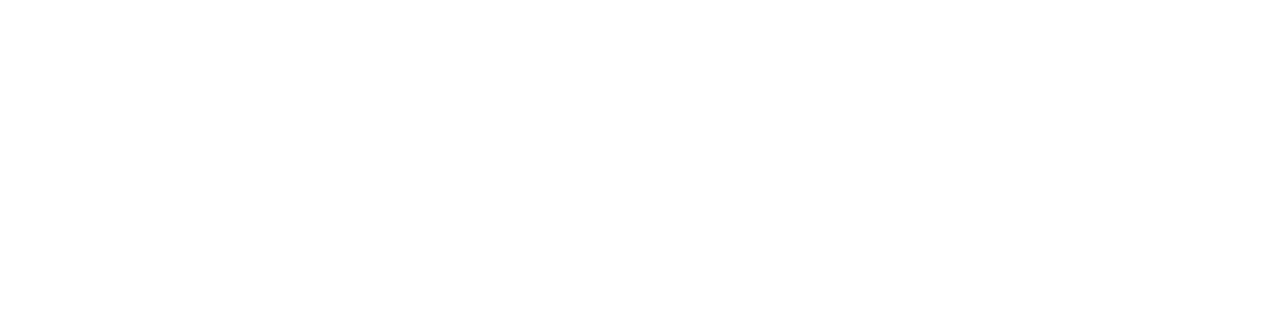
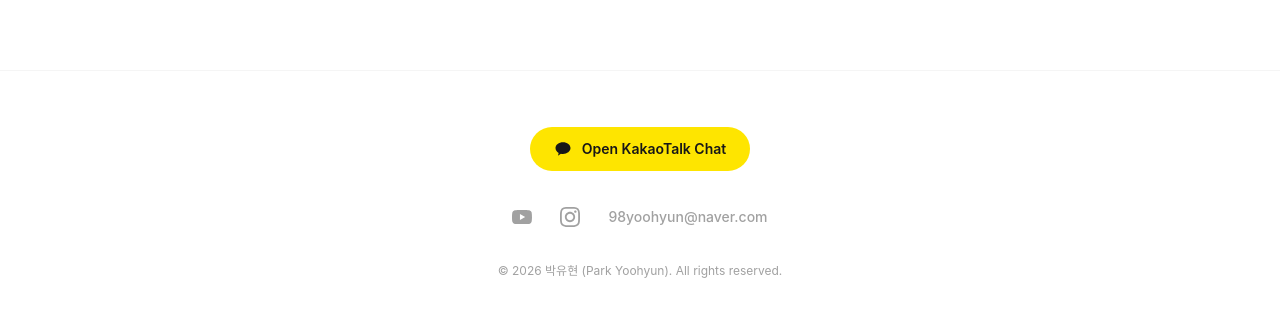
Before and after one commit to hi-uhyun/homepage, a Next.js app: page /en/portfolio in a window 1280 px wide. Shown: the part 1777-2094 px from the top of the page. Before the commit the page ends 1847 px from the top, so only its background shows below. Built offline with nearby package versions, Linux system fonts and the light colour scheme; no server answers.

Commit message:
feat: add footer to portfolio and about pages

```diff
--- a/app/[locale]/about/page.tsx
+++ b/app/[locale]/about/page.tsx
@@ -5,6 +5,7 @@
 import CareerTimeline from '@/components/about/CareerTimeline';
 import AwardsList from '@/components/about/AwardsList';
 import MediaClippings from '@/components/about/MediaClippings';
+import Footer from '@/components/layout/Footer';
 
 export async function generateMetadata(): Promise<Metadata> {
   const locale = await getLocale();
@@ -24,6 +25,7 @@
   const profile = getProfile();
 
   return (
+    <>
     <main className="min-h-screen">
       <div className="mx-auto max-w-5xl px-4 py-16 sm:px-6 lg:px-8 lg:py-24">
         <div className="flex flex-col gap-20 lg:gap-28">
@@ -55,5 +57,7 @@
         </div>
       </div>
     </main>
+    <Footer />
+    </>
   );
 }
--- a/app/[locale]/portfolio/page.tsx
+++ b/app/[locale]/portfolio/page.tsx
@@ -3,6 +3,7 @@
 import { getPortfolio, getProfile } from '@/lib/data';
 import type { PortfolioItem, Playlist } from '@/lib/types';
 import PortfolioSection from '@/components/portfolio/PortfolioSection';
+import Footer from '@/components/layout/Footer';
 
 export const metadata: Metadata = {
   title: '포트폴리오',
@@ -40,6 +41,7 @@
   const playlistLink = t('playlistLink');
 
   return (
+    <>
     <div className="min-h-screen">
       <div className="max-w-[1200px] mx-auto px-4 sm:px-6 lg:px-8 py-12 sm:py-16 lg:py-20">
         <header className="mb-14">
@@ -67,11 +69,14 @@
                 playlistUrl={playlist?.url}
                 playlistLabel={playlistLink}
                 locale={locale}
+                size="lg"
               />
             );
           })}
         </div>
       </div>
     </div>
+    <Footer />
+    </>
   );
 }
```
